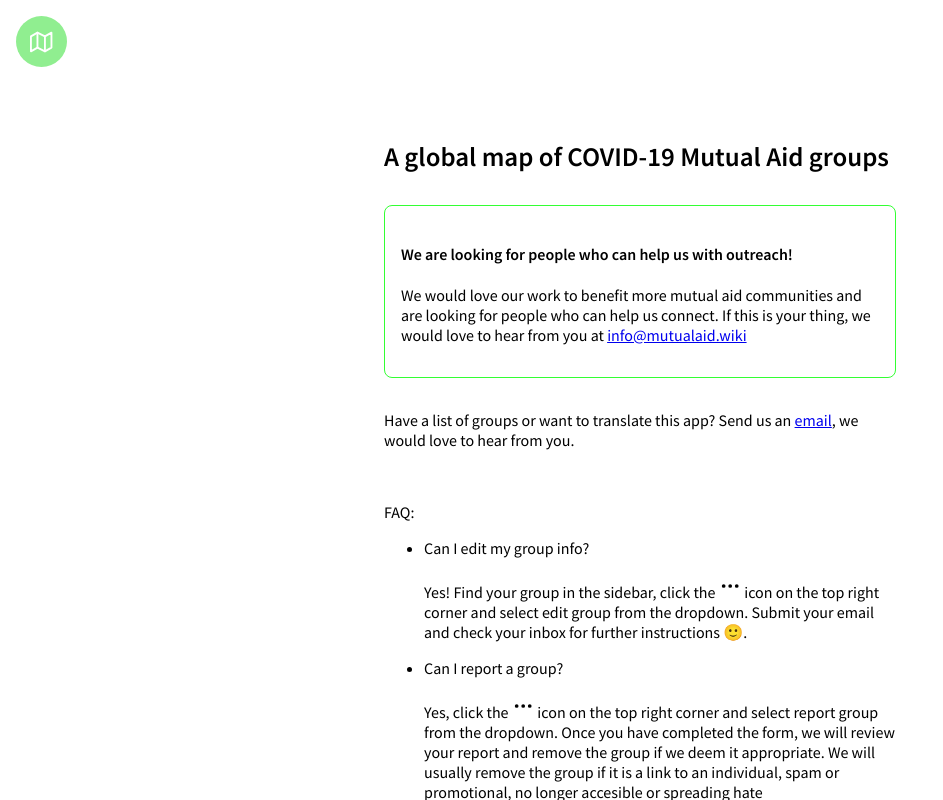
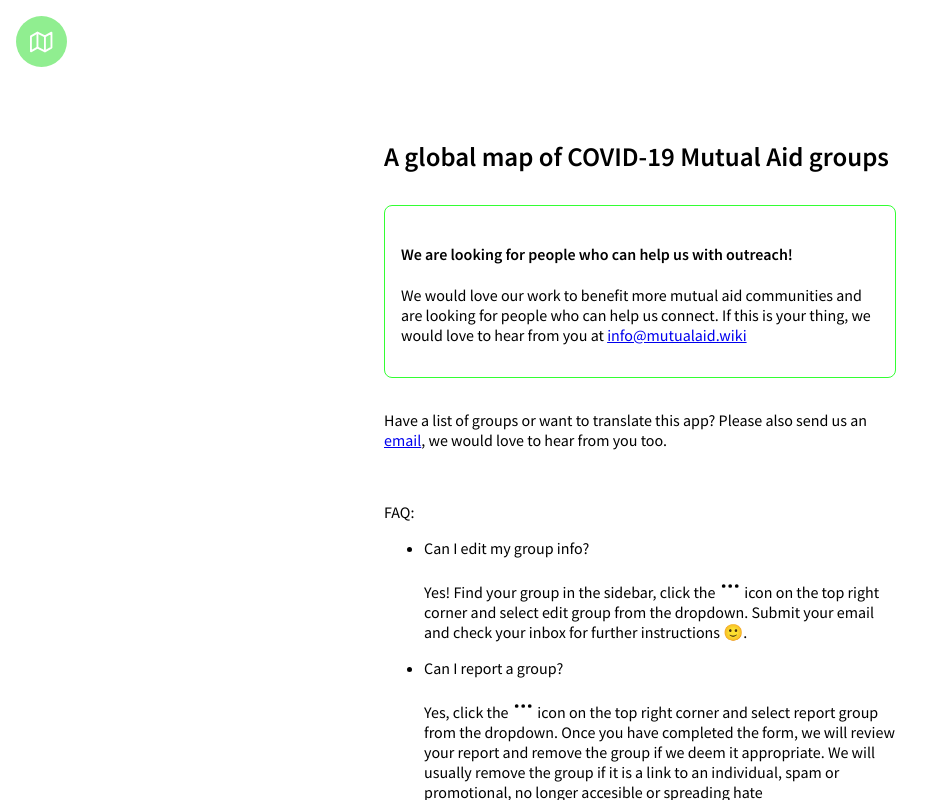
Before and after one commit to Covid-Mutual-Aid/mutual-aid-wiki, a React (Create React App) app in the folder client/: page /about in a window 1280 px wide. Shown: the whole page, without its empty margins (0-943 px from the left). Built offline with nearby package versions, Linux system fonts and the light colour scheme; no server answers; a web font is replaced by a local one.

Commit message:
Remove geolocate button when in an iframe

```diff
--- a/client/src/components/NewLayout/SearchBox.tsx
+++ b/client/src/components/NewLayout/SearchBox.tsx
@@ -6,6 +6,7 @@ import icons from '../../utils/icons'
 import { InputGroup } from '../../styles/styles'
 import { MOON_BLUE } from '../../utils/CONSTANTS'
 import { useData } from '../../contexts/DataProvider'
+import inIframe from '../../utils/inIframe'
 
 const SearchBox = () => {
   const [searchInput, setSearchInput] = useState('')
@@ -32,7 +33,7 @@ const SearchBox = () => {
             onChange={(e) => setSearchInput(e.target.value)}
           />
           <div className="button-group">
-            <button onClick={() => geolocateUser()}>{icons('nav')}</button>
+            {!inIframe() && <button onClick={() => geolocateUser()}>{icons('nav')}</button>}
             <button type="submit">{icons('search')}</button>
           </div>
         </InputGroup>
--- a/client/src/pages/About.tsx
+++ b/client/src/pages/About.tsx
@@ -25,8 +25,8 @@ const AboutPage = () => {
           </p>
         </div>
         <p>
-          Have a list of groups or want to translate this app? Send us an{' '}
-          <a href="mailto:info@mutualaid.wiki">email</a>, we would love to hear from you.
+          Have a list of groups or want to translate this app? Please also send us an{' '}
+          <a href="mailto:info@mutualaid.wiki">email</a>, we would love to hear from you too.
         </p>
         <br />
 
```
